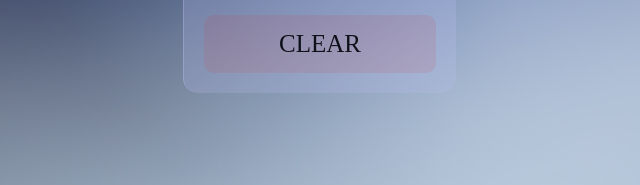
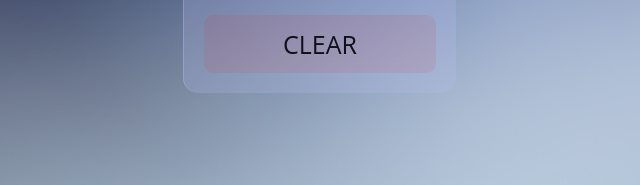
Before and after one commit to lazarchuk-v/Calculator, a website: page index.html in a window 1280 px wide. Shown: the part 525-710 px from the top of the page, 321-961 px from the left. Drawn offline with Linux system fonts and the light colour scheme.

Commit message:
calc + VanillaTilt

```diff
--- a/css/style.css
+++ b/css/style.css
@@ -100,7 +100,7 @@ button:active {
     width: 100%;
     background-color:  rgba(213, 43, 42,0.1);
     /*border-radius: 50px;*/
-    font-family: "Arial Rounded MT Bold";
+    font-family: "Open Sans";
     font-size: 25px;
     color: #0f111a;
     /*font-weight: bold;*/
```
